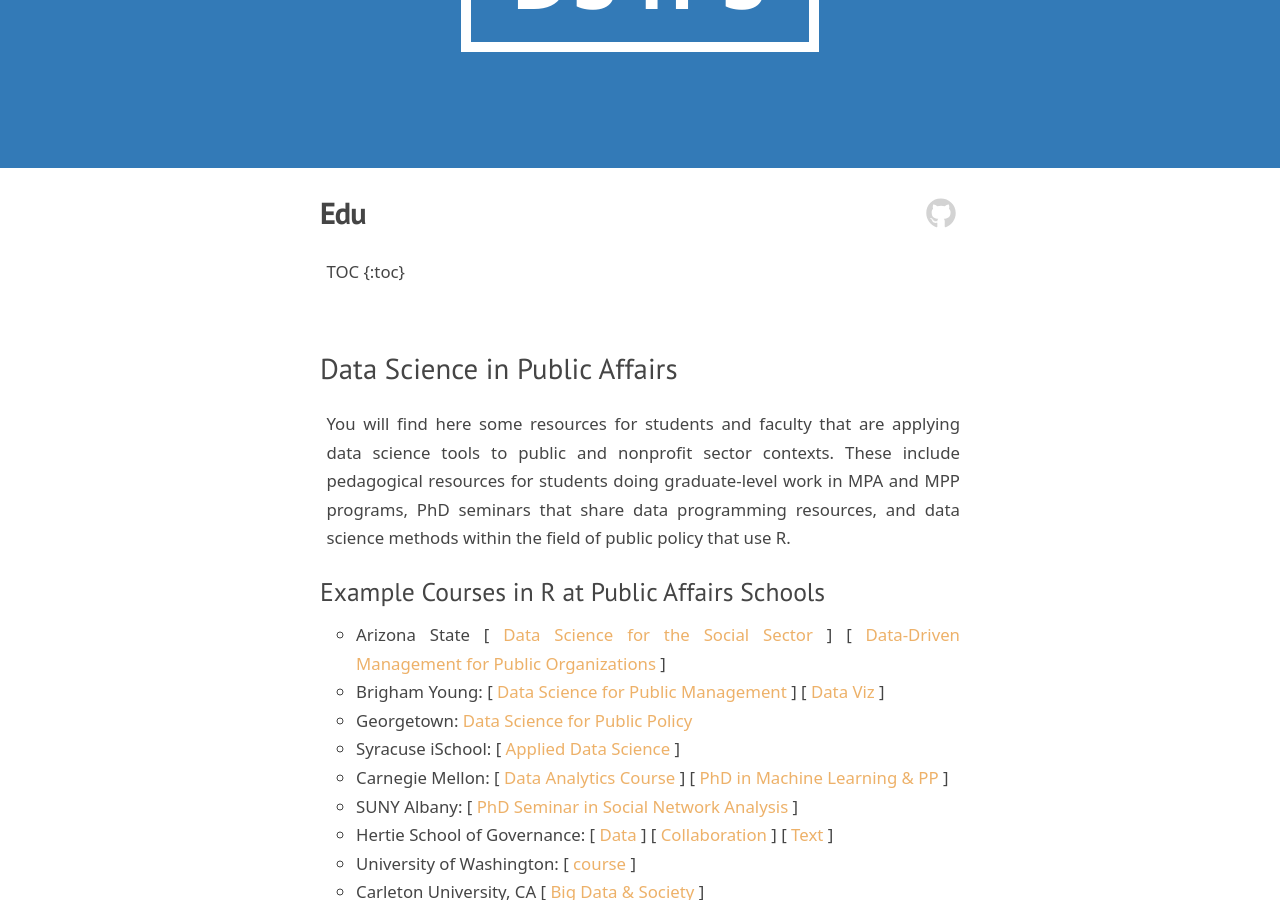
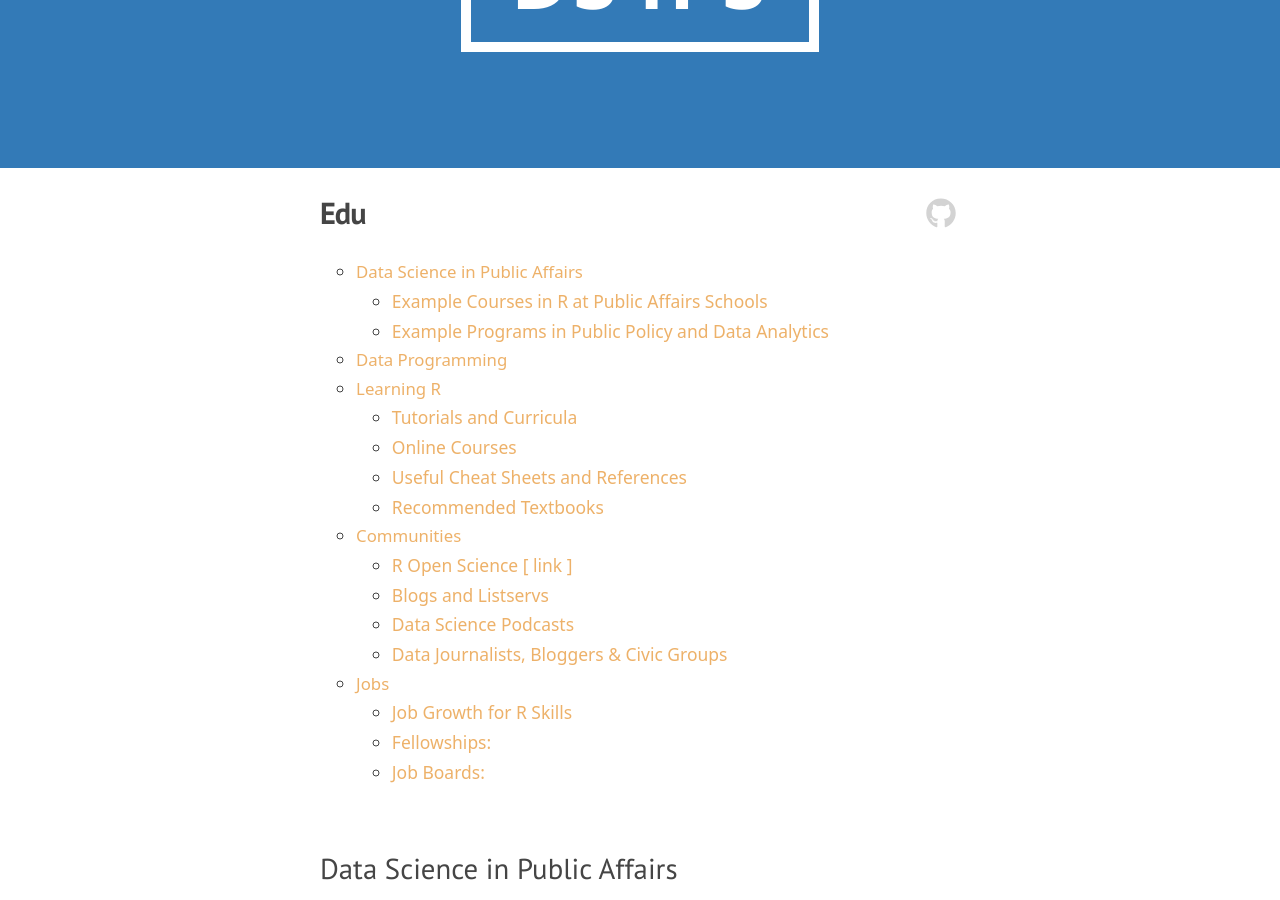
Before and after one commit to DS4PS/ds4ps_dev_site, a Jekyll site: the page built from edu.md, in a window 1280 px wide and 900 px high, scrolled down 282 px. Built offline with Jekyll 4.4.1, drawn with Linux system fonts in a browser that asks for light colours; nearby versions of some CDN libraries; library files that are not in the unit come from our copies; some of the changed lines change nothing that is shown.

Commit message:
Update edu.md

```diff
--- a/edu.md
+++ b/edu.md
@@ -36,7 +36,8 @@
 </style>
 
 
-TOC {:toc}
+* TOC
+{:toc}
 
 ## Data Science in Public Affairs
 
```
